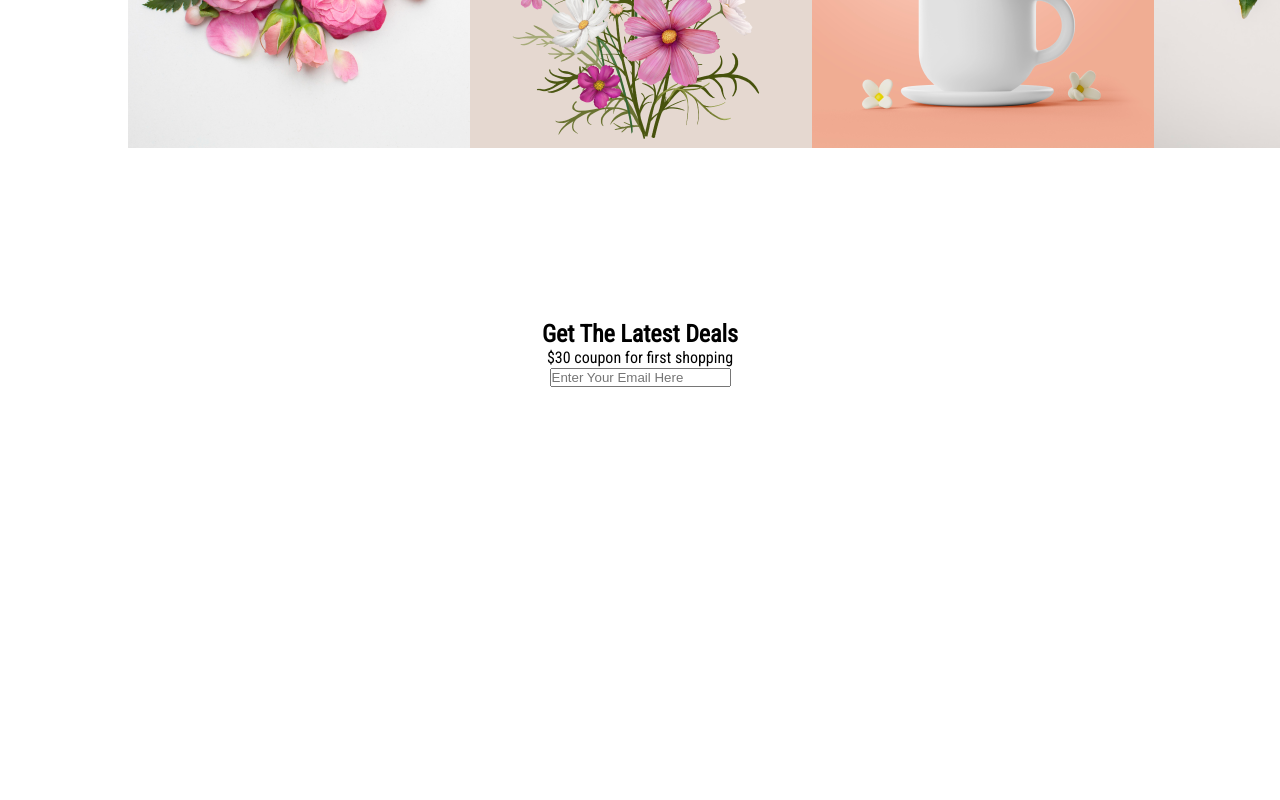
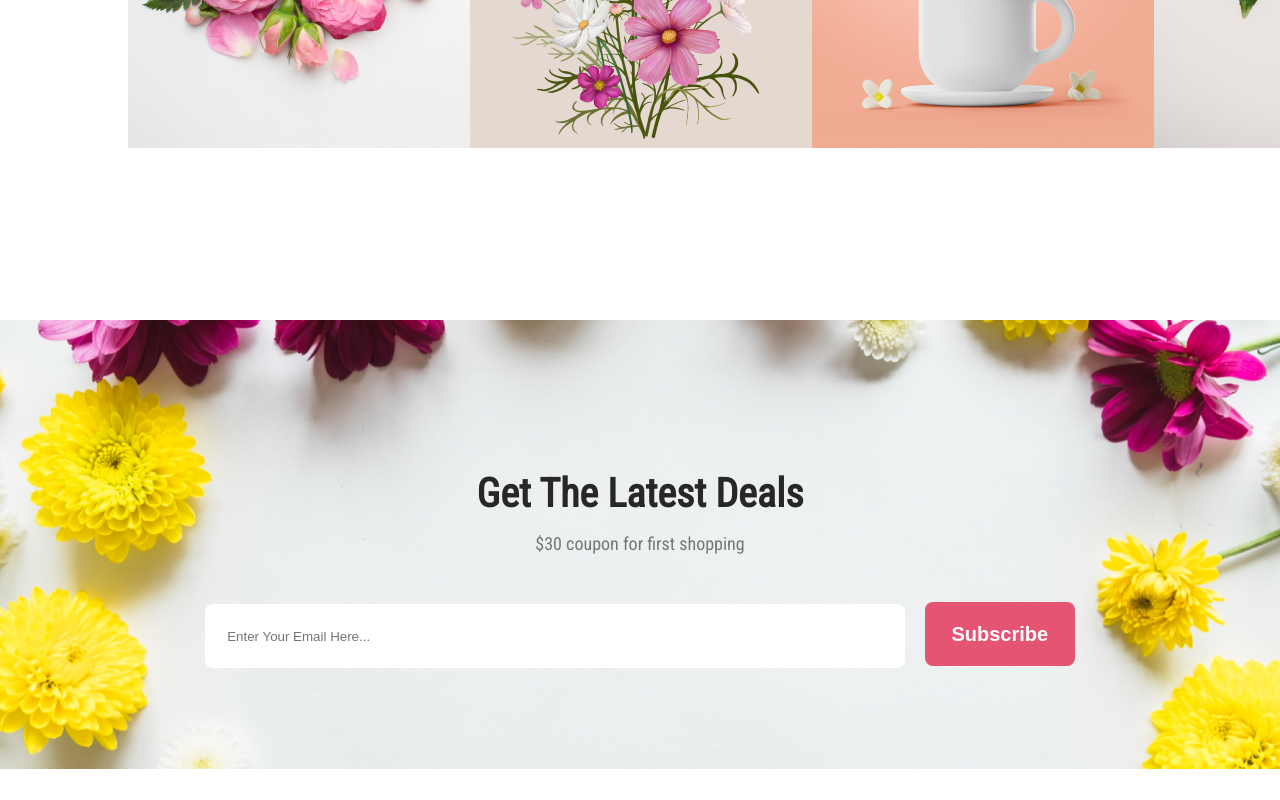
Before and after one commit to Git-Ratikul-Islam/Assignment-flower-shop, a plain HTML site: page index.html in a window 1280 px wide. Shown: the part 3036-3836 px from the top of the page. Drawn offline with Linux system fonts and the light colour scheme.

Commit message:
Latest-deals-section-added

```diff
--- a/index.html
+++ b/index.html
@@ -110,10 +110,14 @@
             <!-- /* latest deals start from here */ -->
             <section>
                   <div class="latest-deals">
-                        <h1 class="latest-heading">Get The Latest Deals</h1>
-                        <p>$30 coupon for first shopping</p>
-                        <div class="input-section">
-                              <input class="input-area" placeholder="Enter Your Email Here" type="email" name="" id="">
+                        <div class="deals">
+                              <h1 class="latest-heading">Get The Latest Deals</h1>
+                              <p class="latest-paragraph">$30 coupon for first shopping</p>
+                              <div class="input-section">
+                                    <input class="input-area" placeholder="Enter Your Email Here..." type="email"
+                                          name="" id="">
+                                    <button class="Subscribe-button">Subscribe</button>
+                              </div>
 
                         </div>
                   </div>
--- a/style.css
+++ b/style.css
@@ -265,10 +265,62 @@ body {
 
 /* latest deals start from here */
 .latest-deals {
+      background-image: url("/Flower\ Asset/Rectangle 9.png");
+      background-repeat: no-repeat;
+      background-position: top;
       margin-top: 250px;
       height: 60vh;
       text-align: center;
 }
 
+.deals {
+      padding-top: 150px;
+
+}
+
+.latest-heading {
+      color: #272727;
+      font-size: 40px;
+      font-weight: 800;
+}
+
+.latest-paragraph {
+      color: rgba(39, 39, 39, 0.60);
+      font-size: 18px;
+      font-weight: 400;
+      margin-top: 16px;
+
+}
 
 /* input area starts here */
+.input-section {
+      margin-top: 48px;
+}
+
+
+
+
+.input-area {
+      width: 700px;
+      height: 64px;
+      border-radius: 8px;
+      background: #FFF;
+      border: none;
+}
+
+.Subscribe-button {
+      width: 150px;
+      height: 64px;
+      margin-left: 16px;
+      border-radius: 8px;
+      background-color: #E55473;
+      border: none;
+      color: #FFF;
+      font-size: 20px;
+      font-weight: 700;
+
+}
+
+::placeholder {
+      padding-left: 22px;
+}
```
